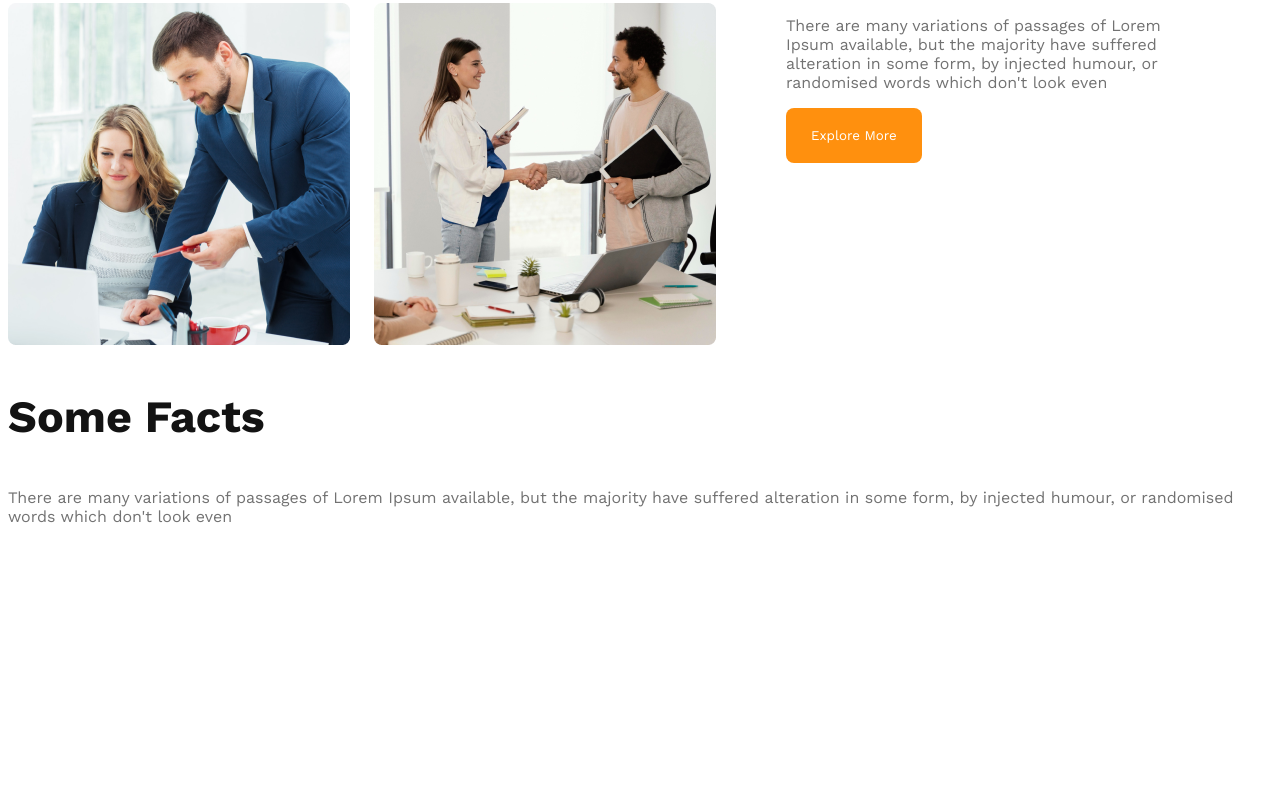
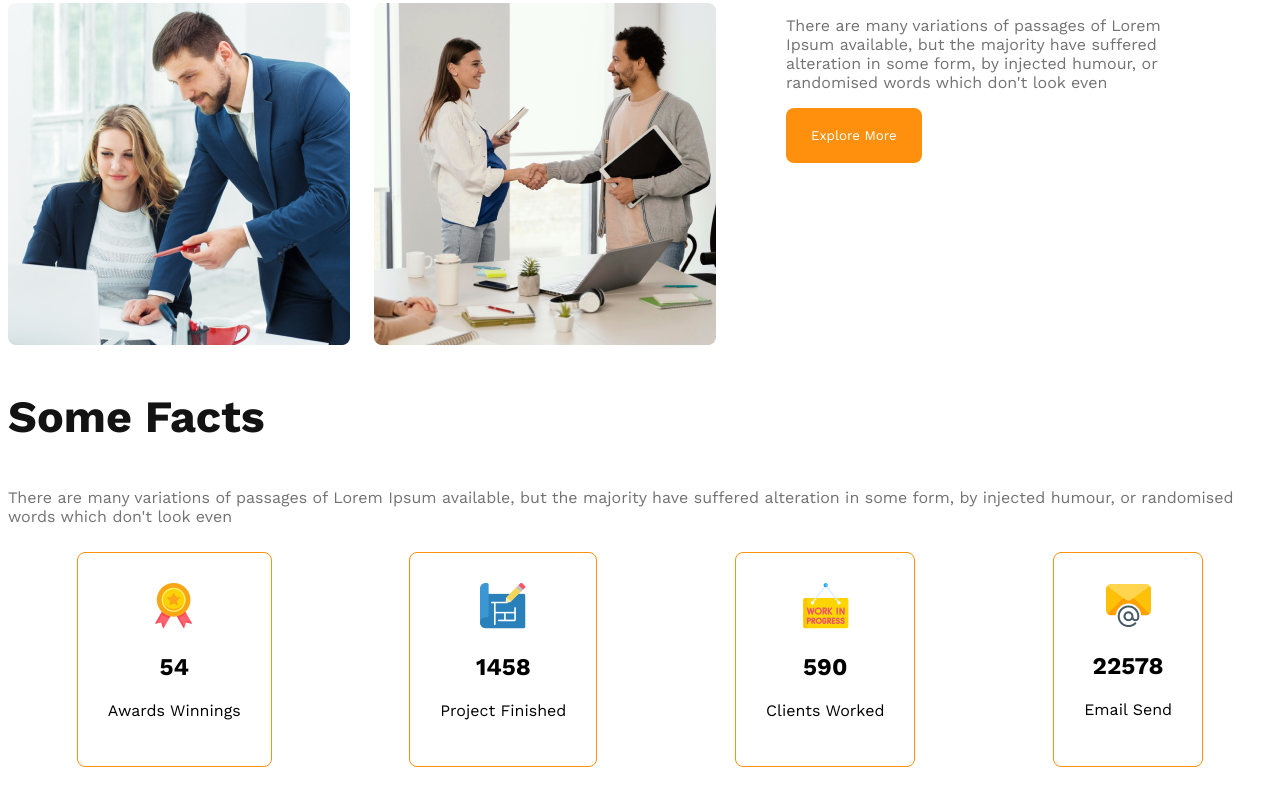
Before and after one commit to farid22022/G3-Architect, a plain HTML site: page index.html in a window 1280 px wide. Shown: the part 1435-2240 px from the top of the page. Before the commit the page ends 2031 px from the top, so only its background shows below. Drawn offline with nearby package versions, Linux system fonts and the light colour scheme.

Commit message:
Rewards added

```diff
--- a/Style/architect.css
+++ b/Style/architect.css
@@ -100,7 +100,29 @@
     font-weight: 700;
 }
 
+/* facts section */
 
+.facts-card-container  {
+    display: flex;
+    justify-content: space-around;
+}
+.facts-card-container .card{
+    border-radius: 8px;
+    border: 1px solid #FF900E;
+    text-align: center;
+    padding: 30px;
+    margin-top: 10px;
+    margin-bottom: 10px;
+}
+.facts-card-container.card-title{
+    font-weight: 600;
+    font-size: 1.25rem;
+    margin-top: 5px;
+}
+.facts-card-container.card-stats {
+    font-size:2.8rem;
+    color: #424242;
+}
 
   /* responsive style */
   @media screen and (max-width:576px){
--- a/index.html
+++ b/index.html
@@ -59,7 +59,29 @@
         <section class="facts">
             <h3 class="section-title">Some Facts</h3>
             <p class="text-light-gray">There are many variations of passages of Lorem Ipsum available, but the majority have suffered alteration in some form, by injected humour, or randomised words which don't look even</p>
-
+            <div class="facts-card-container">
+                <!-- .card*4>img+h2.card-starts+p.card-title -->
+                <div class="card">
+                    <img src="images/icons/ribon.png" alt="">
+                    <h2 class="card-stats">54</h2>
+                    <p class="card-title">Awards Winnings</p>
+                </div>
+                <div class="card">
+                    <img src="images/icons/projects.png" alt="">
+                    <h2 class="card-stats">1458</h2>
+                    <p class="card-title">Project Finished</p>
+                </div>
+                <div class="card">
+                    <img src="images/icons/customers.png" alt="">
+                    <h2 class="card-stats">590</h2>
+                    <p class="card-title">Clients Worked</p>
+                </div>
+                <div class="card">
+                    <img src="images/icons/email.png" alt="">
+                    <h2 class="card-stats">22578</h2>
+                    <p class="card-title">Email Send</p>
+                </div>
+            </div>
         </section>
 
 
```
